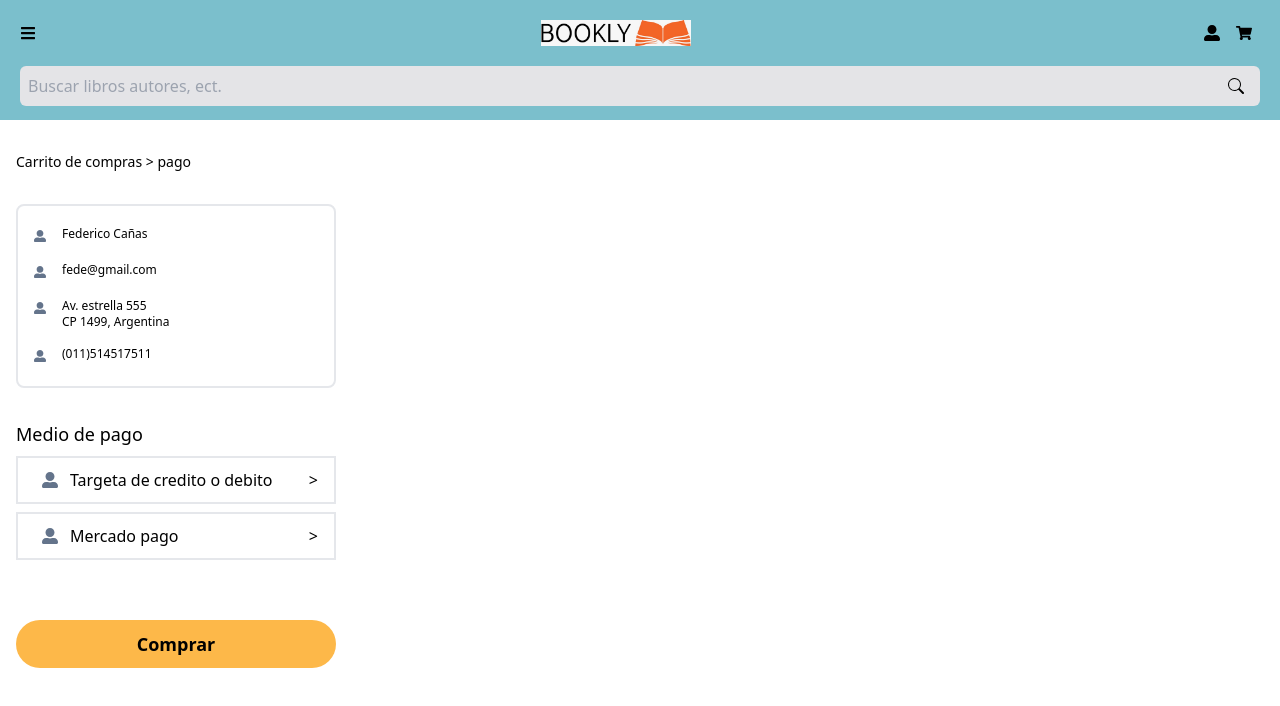
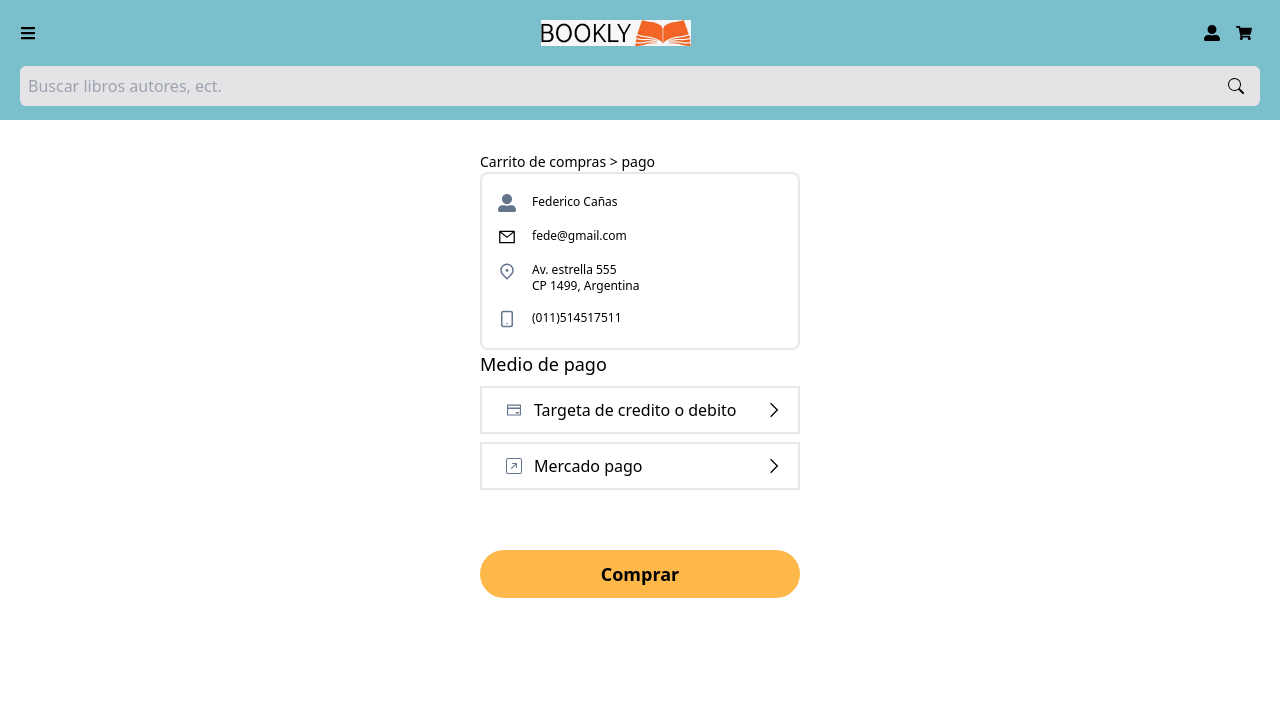
Before and after one commit to No-Country/c9-01-m-csharp-react, a React (Vite) app in the folder frontend/: page /pay in a window 1280 px wide. Shown: the top 706 px of the page. Built offline with nearby package versions, Linux system fonts and the light colour scheme.

Commit message:
se  medela  cosas  de para  la pasarela de pago

```diff
--- a/frontend/index.html
+++ b/frontend/index.html
@@ -3,8 +3,16 @@
   <head>
     <meta charset="UTF-8" />
 
-    <link rel="shortcut icon" href="./src/assets/WhatsApp Image 2023-02-28 at 10.38.57 AM.jpeg" type="image/x-icon">
+    <link
+      rel="shortcut icon"
+      href="./src/assets/WhatsApp Image 2023-02-28 at 10.38.57 AM.jpeg"
+      type="image/x-icon"
+    />
     <meta name="viewport" content="width=device-width, initial-scale=1.0" />
+    <script
+      src="https://kit.fontawesome.com/75f2fc5bbe.js"
+      crossorigin="anonymous"
+    ></script>
     <title>Bookly</title>
   </head>
   <body>
--- a/frontend/package.json
+++ b/frontend/package.json
@@ -10,6 +10,10 @@
     "start": "npm run dev"
   },
   "dependencies": {
+    "@fortawesome/fontawesome-svg-core": "^6.3.0",
+    "@fortawesome/free-regular-svg-icons": "^6.3.0",
+    "@fortawesome/free-solid-svg-icons": "^6.3.0",
+    "@fortawesome/react-fontawesome": "^0.2.0",
     "axios": "^1.3.3",
     "framer-motion": "^9.0.2",
     "react": "^18.2.0",
--- a/frontend/src/Components/Pay.jsx
+++ b/frontend/src/Components/Pay.jsx
@@ -1,10 +1,16 @@
 import React from 'react'
 import Header from './Header'
+import PayCard from './PayCard';
 import { FaUserAlt } from 'react-icons/fa';
-import PayCard from './PayCard';
-//import { AiOutlineMail } from 'react-icons/fa';
-// import { RiMapPin2Line } from 'react-icons/fa';
-// import { FaHeadphones } from 'react-icons/fa';
+import { AiOutlineMail } from 'react-icons/ai';
+import { RiMapPin2Line } from 'react-icons/ri';
+import { FiSmartphone } from 'react-icons/fi';
+
+
+
+
+
+
 
 const Pay = () => {
 
@@ -15,23 +21,27 @@ const Pay = () => {
   return (
     <div>
         <Header/>
-        <div className='flex flex-col gap-8 m-4'>
+        <div className='flex flex-col gap-8 m-4 justify-center md:items-center  max-w-full'>
+          <div>
             <h3 className=' pt-4 text-sm font-normal'>Carrito de compras &gt; pago</h3>
 
 
             <div className=' p-4 border-2 flex flex-col justify-items-center gap-2 rounded-lg max-w-xs'>
-                <h4 className=' font-normal text-xs flex gap-4 py-1 '><FaUserAlt className='text-slate-500 text-xs font-normal my-1 justify-self-center' /> Federico Cañas</h4>
-                <h4 className=' font-normal text-xs flex gap-4 py-1'><FaUserAlt className='text-slate-500 text-xs font-normal my-1'  /> fede@gmail.com </h4>
-                <h4 className=' font-normal text-xs flex gap-4 py-1'><FaUserAlt className='text-slate-500 text-xs font-normal my-1' /> Av. estrella 555 <br /> CP 1499, Argentina</h4>
-                <h4 className=' font-normal text-xs flex gap-4 py-1'><FaUserAlt className='text-slate-500 text-xs font-normal my-1'  /> (011)514517511</h4>
+                <h4 className=' font-normal text-xs flex gap-4 py-1 '><FaUserAlt className='text-slate-500 text-lg' /> Federico Cañas</h4>
+                <h4 className=' font-normal text-xs flex gap-4 py-1'><AiOutlineMail className='text-lg'/> fede@gmail.com </h4>
+                <h4 className=' font-normal text-xs flex gap-4 py-1'><RiMapPin2Line className='text-slate-500 text-lg font-normal ' />  Av. estrella 555 <br /> CP 1499, Argentina</h4>
+                <h4 className=' font-normal text-xs flex gap-4 py-1'><FiSmartphone className='text-slate-500 text-lg font-normal '/> (011)514517511</h4>
             </div>
 
 
-           <div className=''>
-            <PayCard />
-        </div>
+            <div className=''>
+                <PayCard />
+            </div>
 
-        </div>
+            </div>
+
+          </div>
+
 
 
 
--- a/frontend/src/Components/PayCard.jsx
+++ b/frontend/src/Components/PayCard.jsx
@@ -2,6 +2,11 @@ import React from 'react'
 import { FaUserAlt } from 'react-icons/fa';
 import {useForm} from 'react-hook-form'
 import { useState } from 'react';
+import { AiOutlineCreditCard } from 'react-icons/ai';
+import { BsArrowUpRightSquare } from 'react-icons/bs';
+import { GrNext } from 'react-icons/gr';
+
+
 
 const PayCard = () => {
 
@@ -31,43 +36,43 @@ const PayCard = () => {
     <div>
  <div className='flex flex-col gap-1 mb-20 max-w-xs'>
                 <h2 className='text-lg font-medium mb-1'>Medio de pago</h2>
-                <div className='border-2 h-12 p-4  flex items-center mb-1 flex justify-between'>
+                <div className='border-2 h-12 p-4  flex items-center mb-1 flex justify-between ' onClick={chanceState}>
                     <div className='flex items-center'>
-                        <FaUserAlt className='mx-2 text-base text-slate-500'/>
+                        <AiOutlineCreditCard className='mx-2 text-base text-slate-500'/>
                         <h3 className='ml-1'>Targeta de credito o debito </h3>
                     </div>
 
-                    <p>&gt;</p>
+                    <GrNext/>
                 </div>
                 {
                     !chance ?
-                    <div className='border-2 h-12  flex items-center p-4 justify-between mb-14' onClick={chanceState}>
+                    <div className='border-2 h-12  flex items-center p-4 justify-between mb-14' >
                         <div className='flex items-center'>
-                            <FaUserAlt className='mx-2 text-base text-slate-500'/>
+                            <BsArrowUpRightSquare className='mx-2 text-base text-slate-500'/>
                             <h3 className='ml-1'>Mercado pago</h3>
                         </div>
 
-                        <p>&gt;</p>
+                        <GrNext/>
                     </div>
                 :
                 <div className='max-w-xs mb-14 mt-8'>
                     <form className='flex flex-col  justify-center items-center' onSubmit={handleSubmit(submit)}>
                         <div className='flex flex-col'>
-                            <input className='border-b-2 w-72' type="number" id="numberTar " {...register("numberTar")} placeholder=""/>
+                            <input className='border-b-2 w-72' type="string" id="numberTar " {...register("numberTar")} placeholder=""/>
                             <label className='text-sm font-normal text-slate-500 text-center' htmlFor="numberTar">Numero de tarjeta</label>
                         </div>
                         <div  className='flex flex-col'>
-                            <input className='border-b-2 w-72' type="number" id="nameT" {...register("nameT")} />
+                            <input className='border-b-2 w-72' type="string" id="nameT" {...register("nameT")} />
                             <label className='text-sm font-normal text-slate-500  text-center' htmlFor="nameT">Nombre del titúlar</label>
                         </div>
                         <div className='flex gap-4'>
                             <div className='flex flex-col'>
-                                <input className='border-b-2 w-32' type="number"   id="dateExp" {...register("dateExp")} />
+                                <input className='border-b-2 w-32' type="string"   id="dateExp" {...register("dateExp")} />
                                 <label className='text-sm font-normal text-slate-500  text-center'  htmlFor="dateExp">Fecha de expiración</label>
                             </div>
 
                             <div className='flex flex-col'>
-                                <input className='border-b-2 w-32' type="number"  id="securitycod" {...register("securitycod")} />
+                                <input className='border-b-2 w-32' type="string"  id="securitycod" {...register("securitycod")} />
                                 <label className='text-sm font-normal text-slate-500  text-center' htmlFor="securitycod">Codigo de seguridad</label>
                             </div>
                         </div>
--- a/frontend/src/pages/Cart.jsx
+++ b/frontend/src/pages/Cart.jsx
@@ -3,6 +3,7 @@ import { useEffect } from 'react';
 import { Link, NavLink } from 'react-router-dom';
 import Header from '../Components/Header'
 import autoayuda from '../DB/autoAyuda';
+import { BsTrash } from 'react-icons/bs';
 
 const Cart = () => {
 
@@ -12,8 +13,20 @@ const Cart = () => {
         setLibrosMostrar([...autoayuda]);
       },[0])
 
+      const code = 10;
 
 
+    const subtotal = ()=>{
+        return librosMostrar[0].price + librosMostrar[1].price
+    }
+
+
+    const total = (codeP) => {
+        const porcentajecode =  subtotal() * codeP / 100
+        console.log(subtotal(),codeP, porcentajecode)
+       return subtotal  - parseInt(porcentajecode )
+    }
+    console.log(subtotal)
 
 
 
@@ -21,11 +34,11 @@ const Cart = () => {
   return (
     <div className='mb-8 flex flex-col justify-center items-center '>
         <Header/>
-
+{/*          */}
         <h2 cl assName='text-3xl px-8 py-4'>Carrito de compras</h2>
 
-       {/* <div className='w-full '>
-        <div className='flex p-8 gap-4 justify-between max-w-2xl'>
+        {/* <div className='max-w-4xl mb-8'>
+            <div className='flex p-8 gap-4 justify-between max-w-3xl'>
                 <div className='flex gap-4'>
                     <div className='h-20 w-16'>
                         <img src={librosMostrar[0].photoUrl} alt="foto de libro" />
@@ -41,11 +54,11 @@ const Cart = () => {
                     </div>
                 </div>
                 <div className='flex flex-col justify-between'>
-               <h1 className=''>bote</h1>
+                <BsTrash/>
                     <h3>${librosMostrar[0].price}</h3>
                 </div>
             </div>
-        <div className='flex p-8 gap-4 justify-between'>
+        <div className='flex p-8 gap-4 justify-between max-w-3xl'>
             <div className='flex gap-4'>
                 <div className='h-20 w-16'>
                     <img src={librosMostrar[1].photoUrl} alt="foto de libro" />
@@ -61,17 +74,26 @@ const Cart = () => {
                 </div>
             </div>
             <div className='flex flex-col justify-between'>
-               <h1 className=''>bote</h1>
+               <BsTrash />
                 <h3>${librosMostrar[1].price}</h3>
             </div>
         </div>
 
+       </div>
+       <div className='mb-8'>
+        <div className='flex gap-4 justify-between max-w-3xl w-80'>
+            <h4>subtotal:</h4>
+             <h4>{subtotal()} $</h4>
+        </div>
+        <div  className='flex gap-4 justify-between max-w-3xl w-80'>
+            <h4>Código promocional</h4>
+            <h4>{code}%</h4>
+        </div>
+        <div className='flex gap-4 justify-between max-w-3xl w-80'>
+            <h4>Total</h4>
+            <h4>17,982 $</h4>
+        </div>
        </div> */}
-       <div>
-        <h4>subtotal:<span></span></h4>
-        <h4>Código promocional<span></span></h4>
-        <h4>Total</h4>
-       </div>
 
        <NavLink to={"/pay"} style={({ isActive }) => isActive ? activeStyle : undefined }><button className=' bg-[#FDB849] px-12 py-2 font-semibold rounded-3xl'>Iniciar compra</button></NavLink>
 
```
Also changed, not shown: 1 other file (tests, documents, lock files or other folders). Lines whose indentation alone changed are shown as unchanged.
